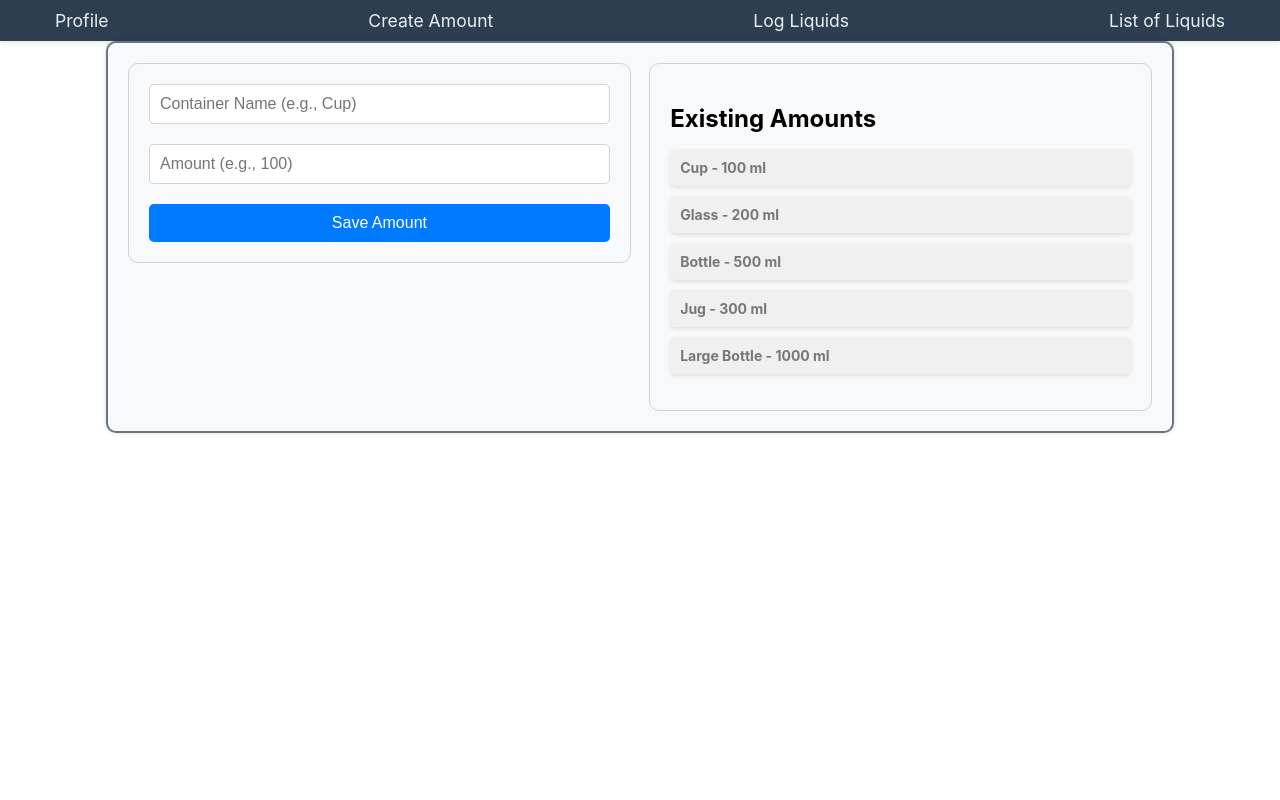
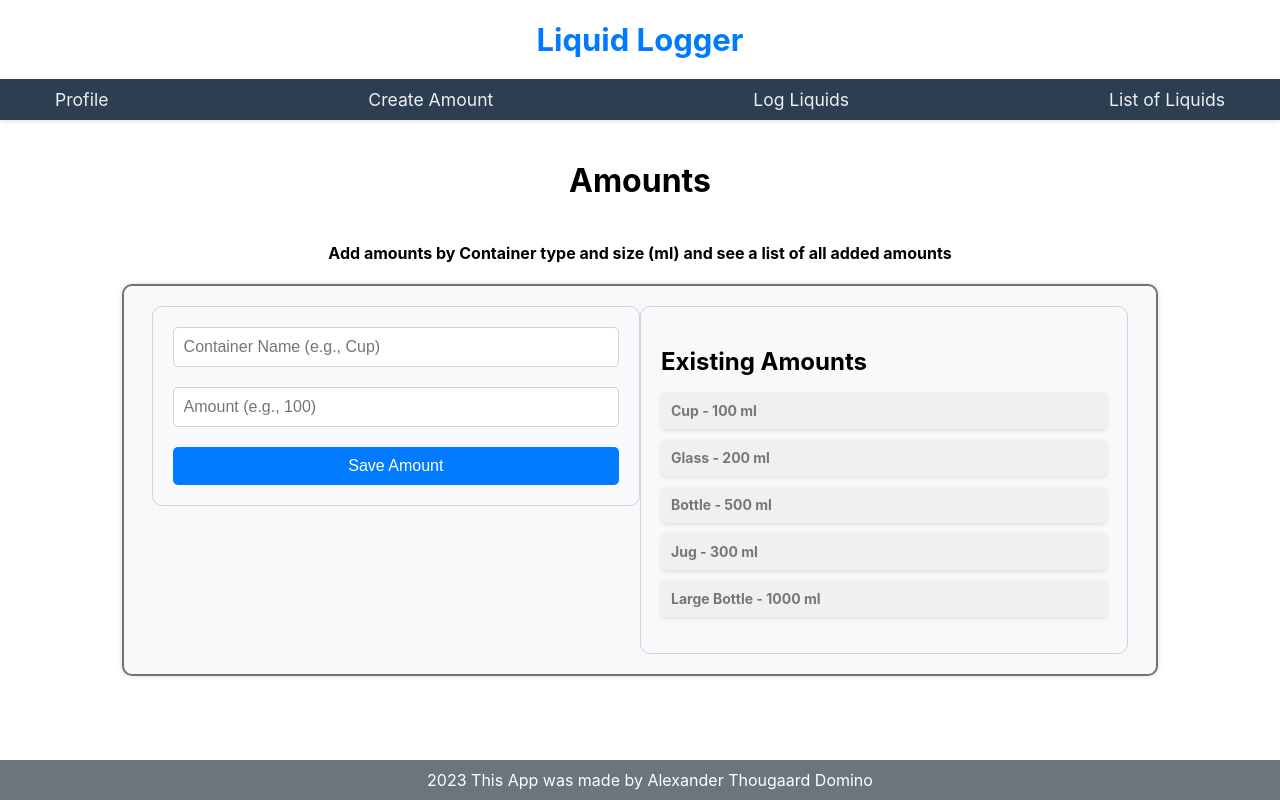
Before and after one commit to Alexanderdomino/FEDExam_React, a React (Create React App) app: page /amount in a window 1280 px wide. Built offline with nearby package versions, Linux system fonts and the light colour scheme; data requests are answered from the project's data file.

Commit message:
the last layout

```diff
--- a/src/Components/App/App.css
+++ b/src/Components/App/App.css
@@ -1,38 +1,8 @@
-.App {
-  text-align: center;
-}
-
-.App-logo {
-  height: 40vmin;
-  pointer-events: none;
-}
-
-@media (prefers-reduced-motion: no-preference) {
-  .App-logo {
-    animation: App-logo-spin infinite 20s linear;
-  }
-}
-
-.App-header {
-  background-color: #282c34;
-  min-height: 100vh;
+.App-Header {
   display: flex;
   flex-direction: column;
   align-items: center;
   justify-content: center;
-  font-size: calc(10px + 2vmin);
-  color: white;
+  font-size: calc(15px + 2vmin);
+  color: #007bff;
 }
-
-.App-link {
-  color: #61dafb;
-}
-
-@keyframes App-logo-spin {
-  from {
-    transform: rotate(0deg);
-  }
-  to {
-    transform: rotate(360deg);
-  }
-}
--- a/src/Components/App/App.js
+++ b/src/Components/App/App.js
@@ -7,10 +7,12 @@ import Navbar from "../NavBar/NavBar";
 import CreateAmount from "../CreateAmount/CreateAmount";
 import LogLiquid from "../LogLiquid/LogLiquid";
 import IntakeList from "../IntakeList/IntakeList";
+import Footer from "../Footer/Footer";
 
 function App() {
   return (
       <Router>
+          <h1 className={"App-Header"}>Liquid Logger</h1>
           <Navbar />
               <Routes>
                   <Route path="/profile" element={<Profile />} />
@@ -19,6 +21,7 @@ function App() {
                   <Route path="/list" element={<IntakeList />} />
                   <Route path="/" element={<Profile />} />
               </Routes>
+          <Footer />
       </Router>
   );
 }
--- a/src/Components/CreateAmount/CreateAmount.css
+++ b/src/Components/CreateAmount/CreateAmount.css
@@ -1,7 +1,15 @@
+.amount {
+    padding: 20px;
+    display: flex;
+    flex-direction: column;
+    justify-content: center;
+    align-items: center;
+}
+
 .create-amount {
     display: flex;
     flex-direction: row;
-    justify-content: space-between;
+    justify-content: center;
     align-items: flex-start;
     padding: 20px;
     background-color: #f8f9fa;
--- a/src/Components/CreateAmount/CreateAmount.js
+++ b/src/Components/CreateAmount/CreateAmount.js
@@ -43,6 +43,9 @@ function CreateAmount() {
     };
 
     return (
+        <div className="amount">
+            <h1>Amounts</h1>
+            <h4>Add amounts by Container type and size (ml) and see a list of all added amounts</h4>
             <div className="create-amount">
                 <form onSubmit={handleSubmit}>
                     <input
@@ -77,6 +80,8 @@ function CreateAmount() {
                     )}
                 </div>
             </div>
+        </div>
+
     );
 }
 
--- /dev/null
+++ b/src/Components/Footer/Footer.js
@@ -0,0 +1,18 @@
+import React from 'react';
+
+const Footer = () => (
+    <footer style={{
+        position: 'fixed',
+        left: 0,
+        bottom: 0,
+        width: '100%',
+        backgroundColor: '#6c757d',
+        color: 'white',
+        textAlign: 'center',
+        padding: '10px'
+    }}>
+        {new Date().getFullYear()} This App was made by Alexander Thougaard Domino
+    </footer>
+);
+
+export default Footer;
--- a/src/Components/IntakeList/IntakeList.css
+++ b/src/Components/IntakeList/IntakeList.css
@@ -1,3 +1,11 @@
+.view {
+    padding: 20px;
+    display: flex;
+    flex-direction: column;
+    justify-content: center;
+    align-items: center;
+}
+
 .intake-list {
     padding: 20px;
     border: 2px solid #6c757d;
--- a/src/Components/IntakeList/IntakeList.js
+++ b/src/Components/IntakeList/IntakeList.js
@@ -12,8 +12,10 @@ function IntakeList() {
     }, []);
 
     return (
+        <div className="view">
+            <h2>All Intakes</h2>
+            <h4>A list of all logged liquids</h4>
             <div className="intake-list">
-            <h2>All Intakes</h2>
                 {intakes.length === 0 ? (
                     <p>No intakes found.</p>
                 ) : (
@@ -29,6 +31,8 @@ function IntakeList() {
                     </ul>
                 )}
             </div>
+
+        </div>
     );
 }
 
--- a/src/Components/LogLiquid/LogLiquid.css
+++ b/src/Components/LogLiquid/LogLiquid.css
@@ -1,6 +1,7 @@
 .log-liquid {
     display: flex;
     justify-content: center;
+    flex-direction: column;
     align-items: center;
     height: 100vh;
     background-color: #f8f9fa;
--- a/src/Components/LogLiquid/LogLiquid.js
+++ b/src/Components/LogLiquid/LogLiquid.js
@@ -44,6 +44,8 @@ function LogLiquid() {
 
     return (
         <div className="log-liquid">
+            <h1>Log Liquids</h1>
+            <h4>Select Amount to be added and type of liquid</h4>
             <form onSubmit={handleSubmit}>
                 <select value={selectedAmount} onChange={e => setSelectedAmount(e.target.value)} required>
                     <option value="">-- Select an Amount --</option>
--- a/src/Components/Profile/Profile.css
+++ b/src/Components/Profile/Profile.css
@@ -1,16 +1,10 @@
 .user-profile {
     display: flex;
+    flex-direction: column;
     justify-content: center;
     align-items: center;
     height: 100vh;
     background-color: #f8f9fa;
-}
-
-.user-profile form {
-    display: flex;
-    flex-direction: column;
-    width: 300px;
-    gap: 20px;
 }
 
 .user-profile input {
--- a/src/Components/Profile/Profile.js
+++ b/src/Components/Profile/Profile.js
@@ -30,6 +30,8 @@ function Profile() {
 
     return (
         <div className="user-profile">
+            <h1>Profile</h1>
+            <h4>Set name and Daily Goal for liquid Intake</h4>
             <form onSubmit={handleSubmit}>
                 <input
                     type="text"
```
Lines whose indentation alone changed are shown as unchanged.
